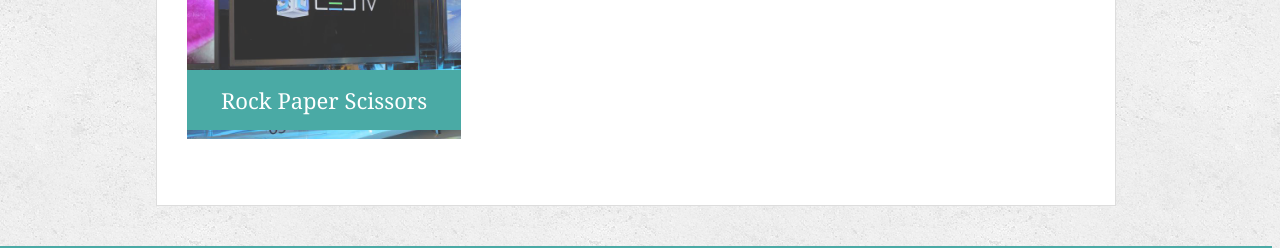
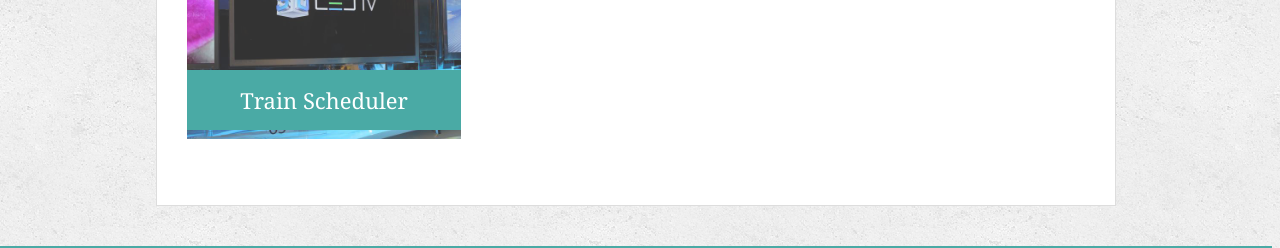
Before and after one commit to carenbriones/Responsive-Portfolio, a plain HTML site: page portfolio.html in a window 1280 px wide. Shown: the part 887-1135 px from the top of the page. Drawn offline with Linux system fonts and the light colour scheme.

Commit message:
Added Train Scheduler to Portfolio

```diff
--- a/portfolio.html
+++ b/portfolio.html
@@ -46,9 +46,9 @@
         <a href="https://carenbriones.github.io/GifTastic/"><h3>GifTastic</h3></a>
       </div>
       <div class="work">
-        <img src="assets/images/technics-q-c-640-480-9.jpg" alt="Rock Paper Scissors">
+        <img src="assets/images/technics-q-c-640-480-9.jpg" alt="Train Scheduler">
 
-        <h3>Rock Paper Scissors</h3>
+        <a href="https://carenbriones.github.io/Train-Scheduler/"><h3>Train Scheduler</h3></a>
       </div>
 
     </section>
```
